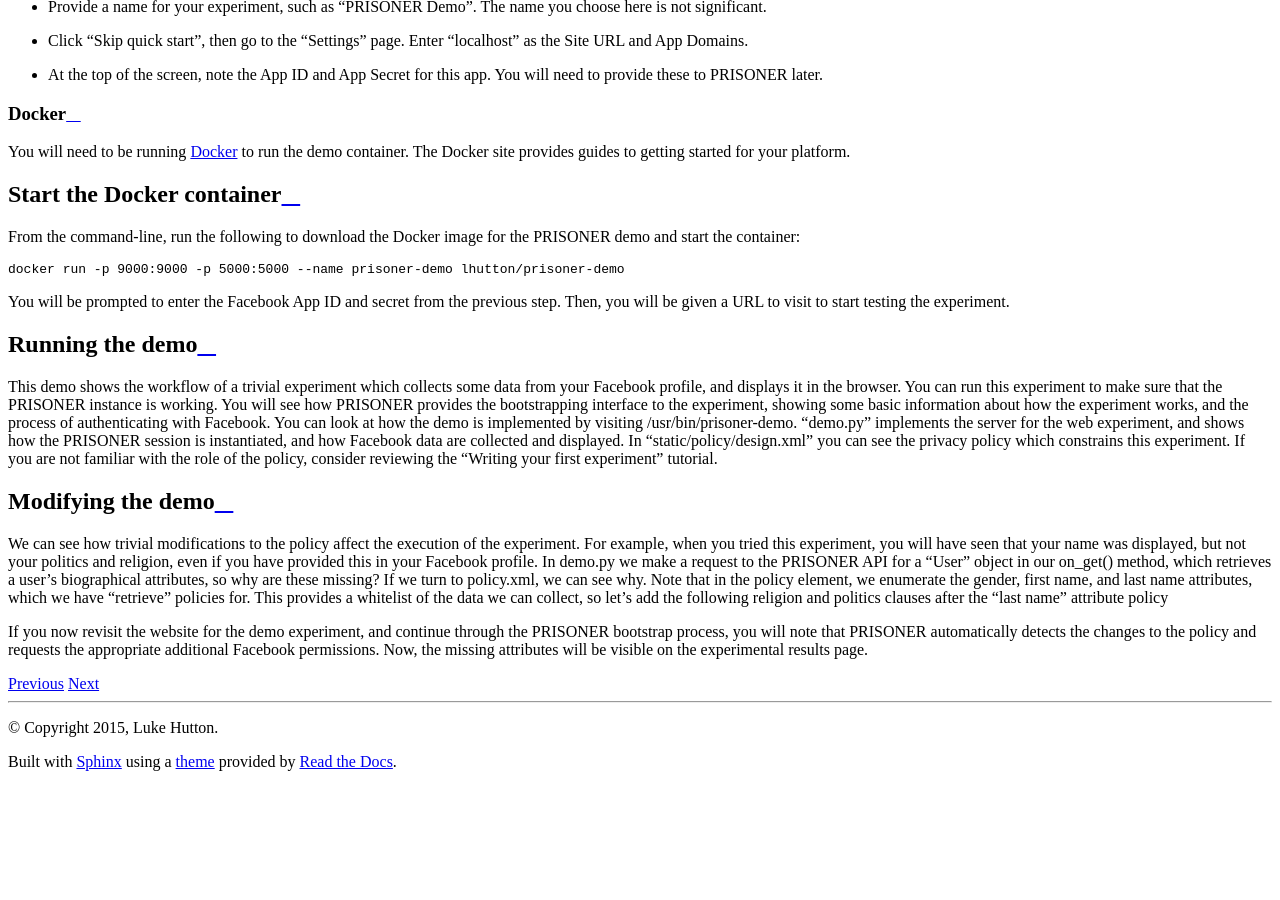
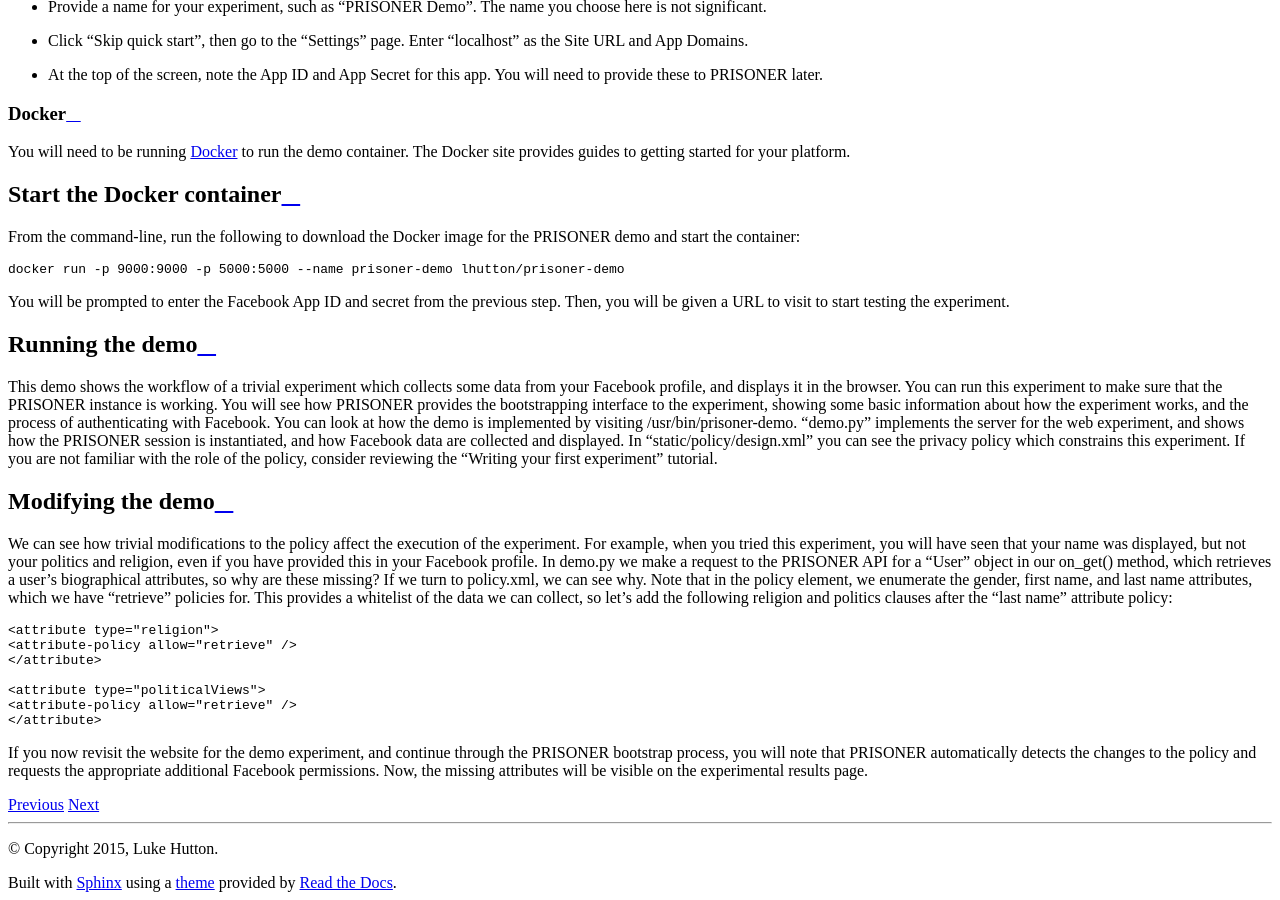
Before and after one commit to uoscompsci/PRISONER, a Sphinx documentation site: the page built from doc/tutorials.demo.rst, in a window 1280 px wide and 900 px high, scrolled down 1305 px. Built offline with Sphinx 7.4.7 and the Read the Docs theme 2.0.0, drawn with Linux system fonts in a browser that asks for light colours; before the commit the page ends 2084 px from its top, so only the background shows below that.

Commit message:
early demo spin-up docs

```diff
--- a/doc/tutorials.demo.rst
+++ b/doc/tutorials.demo.rst
@@ -39,9 +39,10 @@ This demo shows the workflow of a trivial experiment which collects some data fr
 
 Modifying the demo
 -----------------
-We can see how trivial modifications to the policy affect the execution of the experiment. For example, when you tried this experiment, you will have seen that your name was displayed, but not your politics and religion, even if you have provided this in your Facebook profile. In demo.py we make a request to the PRISONER API for a "User" object in our on_get() method, which retrieves a user's biographical attributes, so why are these missing? If we turn to policy.xml, we can see why. Note that in the policy element, we enumerate the gender, first name, and last name attributes, which we have "retrieve" policies for. This provides a whitelist of the data we can collect, so let's add the following religion and politics clauses after the "last name" attribute policy
+We can see how trivial modifications to the policy affect the execution of the experiment. For example, when you tried this experiment, you will have seen that your name was displayed, but not your politics and religion, even if you have provided this in your Facebook profile. In demo.py we make a request to the PRISONER API for a "User" object in our on_get() method, which retrieves a user's biographical attributes, so why are these missing? If we turn to policy.xml, we can see why. Note that in the policy element, we enumerate the gender, first name, and last name attributes, which we have "retrieve" policies for. This provides a whitelist of the data we can collect, so let's add the following religion and politics clauses after the "last name" attribute policy:
 
 .. code-block:: xml
+
    <attribute type="religion">
    <attribute-policy allow="retrieve" />
    </attribute>
@@ -49,6 +50,5 @@ We can see how trivial modifications to the policy affect the execution of the e
    <attribute type="politicalViews">
    <attribute-policy allow="retrieve" />
    </attribute>
-   </attributes>
 
 If you now revisit the website for the demo experiment, and continue through the PRISONER bootstrap process, you will note that PRISONER automatically detects the changes to the policy and requests the appropriate additional Facebook permissions. Now, the missing attributes will be visible on the experimental results page.
```
Also changed, not shown: 5 other files.
